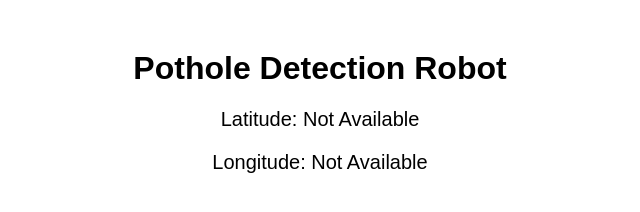
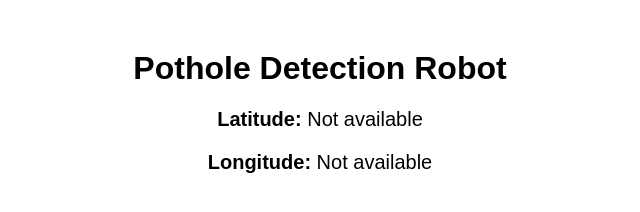
Before and after one commit to YashaswiniTB/pathhole-detection, a plain HTML site: page index.html in a window 1280 px wide. Shown: the full height of the page, 320-960 px from the left. Drawn offline with Linux system fonts and the light colour scheme.

Commit message:
Update index.html

```diff
--- a/index.html
+++ b/index.html
@@ -11,8 +11,8 @@
 <body>
   <h1>Pothole Detection Robot</h1>
 
-  <p id="latitude">Latitude: Waiting...</p>
-  <p id="longitude">Longitude: Waiting...</p>
+  <p id="latitude"><strong>Latitude:</strong> Waiting for GPS...</p>
+  <p id="longitude"><strong>Longitude:</strong></p>
 
   <script>
     window.onload = function () {
@@ -20,11 +20,11 @@
       const lon = localStorage.getItem("longitude");
 
       if (lat && lon) {
-        document.getElementById("latitude").textContent = "Latitude: " + lat;
-        document.getElementById("longitude").textContent = "Longitude: " + lon;
+        document.getElementById("latitude").innerHTML = "<strong>Latitude:</strong> " + lat;
+        document.getElementById("longitude").innerHTML = "<strong>Longitude:</strong> " + lon;
       } else {
-        document.getElementById("latitude").textContent = "Latitude: Not Available";
-        document.getElementById("longitude").textContent = "Longitude: Not Available";
+        document.getElementById("latitude").innerHTML = "<strong>Latitude:</strong> Not available";
+        document.getElementById("longitude").innerHTML = "<strong>Longitude:</strong> Not available";
       }
     };
   </script>
```
